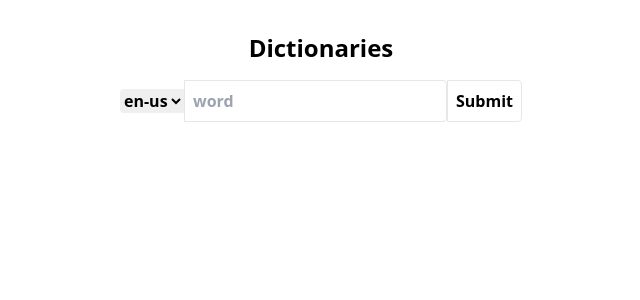
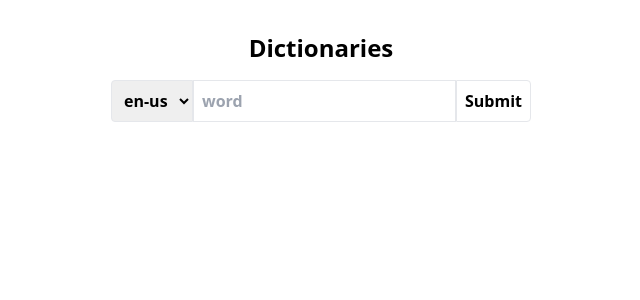
Before and after one commit to tinnguyentg/django-practice, a Django app: page / in a window 1280 px wide. Shown: the top 300 px of the page, without its empty margins (319-959 px from the left). Run offline with Django 4.2, Linux system fonts and the light colour scheme; data that the repository does not hold is empty.

Commit message:
Styling index

```diff
--- a/static/css/styles.css
+++ b/static/css/styles.css
@@ -423,7 +423,7 @@ Ensure the default browser behavior of the `hidden` attribute.
   display: none;
 }
 
-input {
+input, select {
   border-width: 1px;
   padding: 0.5rem;
 }
@@ -503,6 +503,10 @@ input {
   margin-top: 1rem;
 }
 
+.mt-2 {
+  margin-top: 0.5rem;
+}
+
 .block {
   display: block;
 }
@@ -531,14 +535,14 @@ input {
   justify-content: center;
 }
 
+.rounded-r {
+  border-top-right-radius: 0.25rem;
+  border-bottom-right-radius: 0.25rem;
+}
+
 .rounded-l {
   border-top-left-radius: 0.25rem;
   border-bottom-left-radius: 0.25rem;
-}
-
-.rounded-r {
-  border-top-right-radius: 0.25rem;
-  border-bottom-right-radius: 0.25rem;
 }
 
 .text-center {
@@ -556,6 +560,11 @@ input {
 
 .font-black {
   font-weight: 900;
+}
+
+.text-red-500 {
+  --tw-text-opacity: 1;
+  color: rgb(239 68 68 / var(--tw-text-opacity));
 }
 
 .btn {
@@ -613,8 +622,17 @@ input {
     margin-right: auto;
   }
 
+  .sm\:mt-0 {
+    margin-top: 0px;
+  }
+
   .sm\:w-3\/4 {
     width: 75%;
+  }
+
+  .sm\:rounded-r-none {
+    border-top-right-radius: 0px;
+    border-bottom-right-radius: 0px;
   }
 }
 
--- a/tailwind.css
+++ b/tailwind.css
@@ -4,7 +4,8 @@
 
 @layer base {
 
-    input {
+    input,
+    select {
         @apply p-2 border;
     }
 }
```
